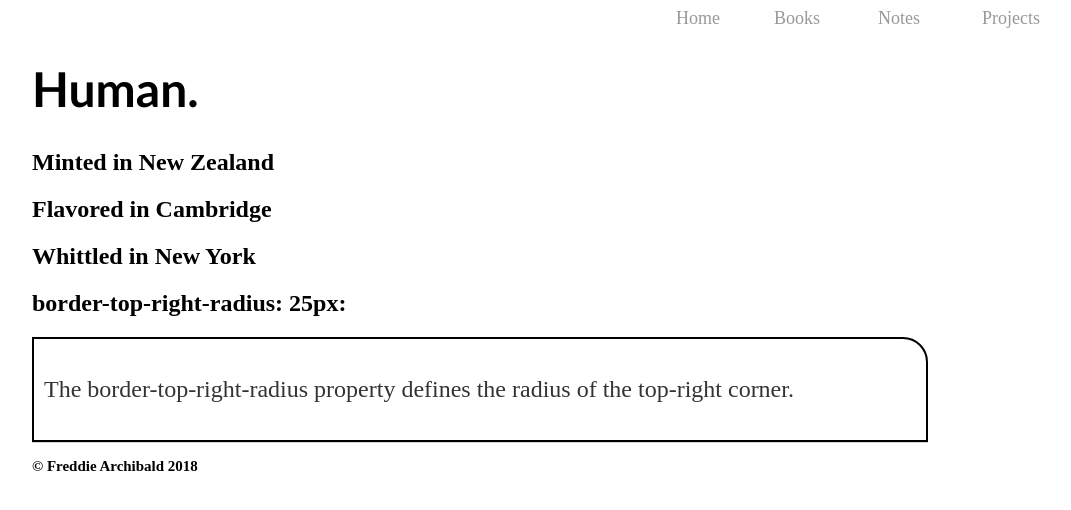
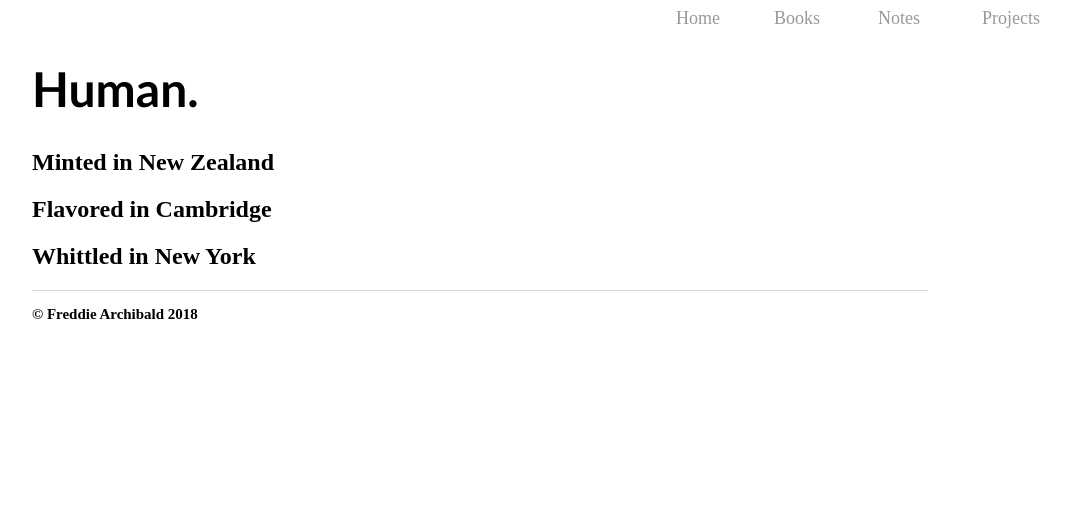
Before and after one commit to scryptive/personal, a Jekyll site: the page built from index.html, in a window 1280 px wide. Shown: the top 510 px of the page, without its empty margins (160-1231 px from the left). Built offline with Jekyll 4.4.1, drawn with Linux system fonts in a browser that asks for light colours.

Commit message:
Update index.html

```diff
--- a/index.html
+++ b/index.html
@@ -8,23 +8,3 @@ title: planet fred
 	<h2>Flavored in Cambridge</h2>
 	<h2>Whittled in New York</h2>
 </div><!-- /.blurb -->
-
-<html>
-<head>
-<style>
-#example1 {
-    border: 2px solid black;
-    padding: 10px;
-    border-top-right-radius: 25px;
-}
-</style>
-</head>
-<body>
-
-<h2>border-top-right-radius: 25px:</h2>
-<div id="example1">
-<p>The border-top-right-radius property defines the radius of the top-right corner.</p>
-</div>
-
-</body>
-</html>
```
